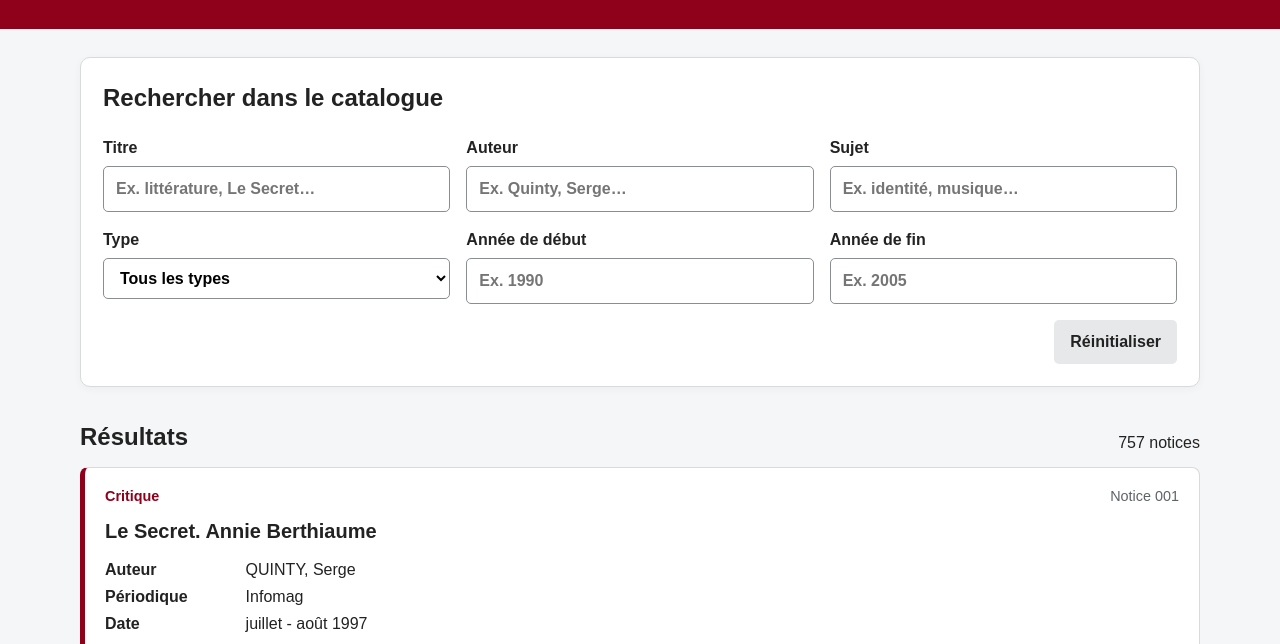
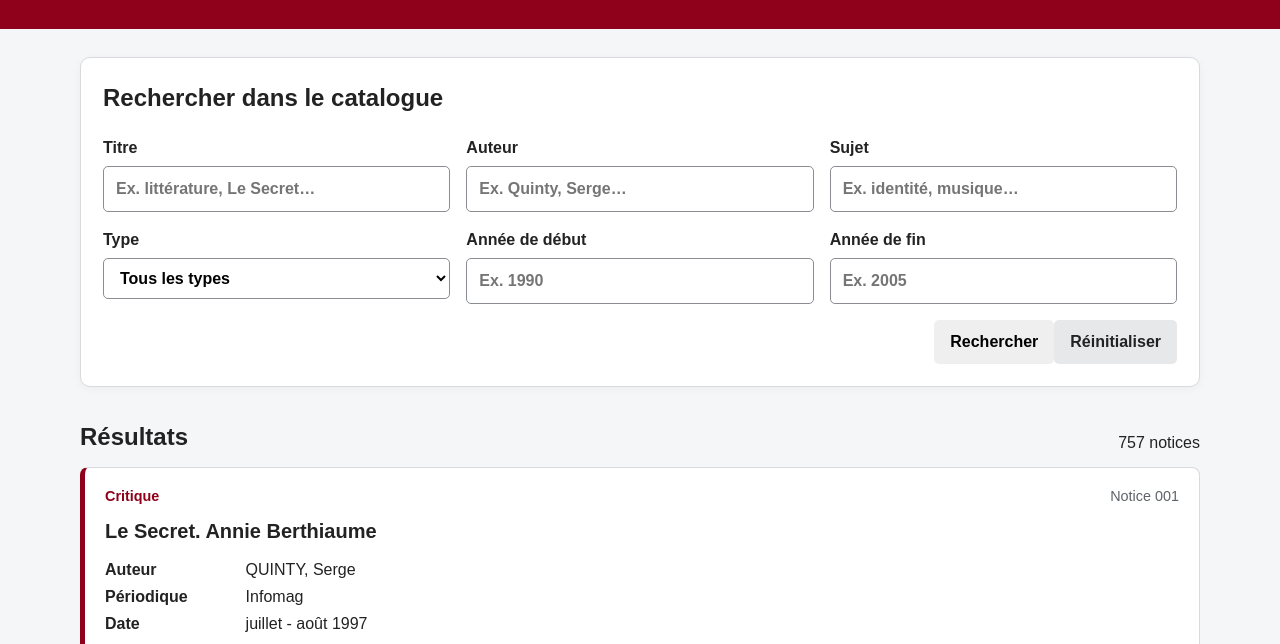
Before and after one commit to crccfuottawa/catalogue-bibchanfo, a plain HTML site: page index.html in a window 1280 px wide. Shown: the part 156-800 px from the top of the page. Drawn offline with Linux system fonts and the light colour scheme.

Commit message:
Update index.html

```diff
--- a/index.html
+++ b/index.html
@@ -39,6 +39,7 @@
         </label>
       </div>
       <div class="actions">
+        <button id="searchButton" class="primary">Rechercher</button>
         <button id="resetButton" type="button" class="secondary">Réinitialiser</button>
       </div>
     </section>
```
